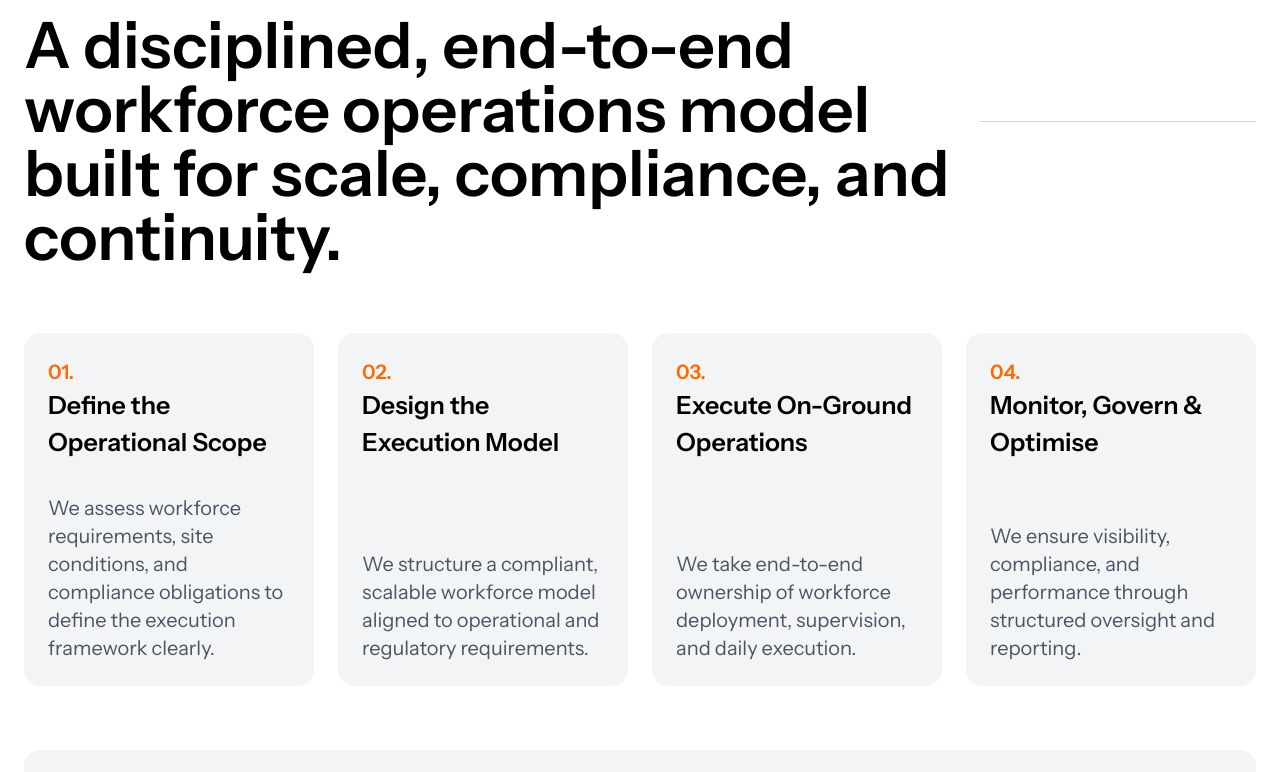
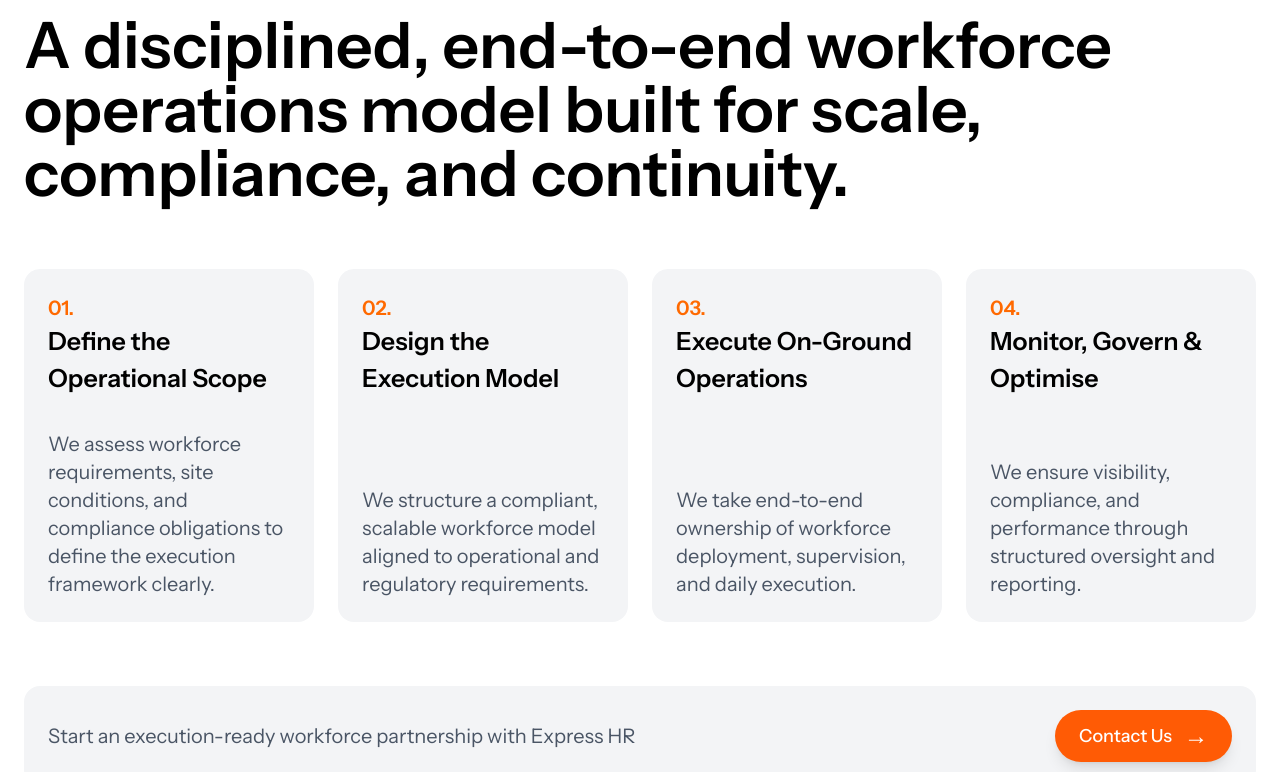
Before and after one commit to Satish-Dabhi/expresshrsolution, a Next.js app: page /industries in a window 1280 px wide. Shown: the part 2270-3042 px from the top of the page. Built offline with nearby package versions, Linux system fonts and the light colour scheme.

Commit message:
Updated process section UI

```diff
--- a/components/industries/ProcessSection.tsx
+++ b/components/industries/ProcessSection.tsx
@@ -44,7 +44,7 @@ export default function ProcessSection({
                     </div>
 
                     {/* Right line */}
-                    <div className="hidden h-px w-[70%] bg-gray-300 md:block" />
+                    {/* <div className="hidden h-px w-[70%] bg-gray-300 md:block" /> */}
                 </div>
 
                 {/* Steps */}
```
